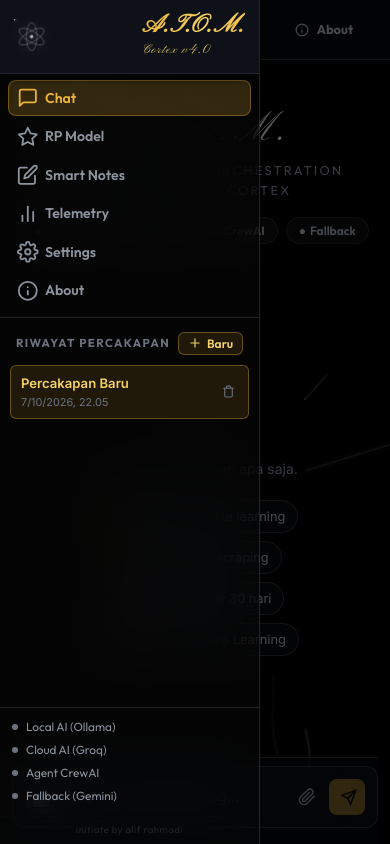
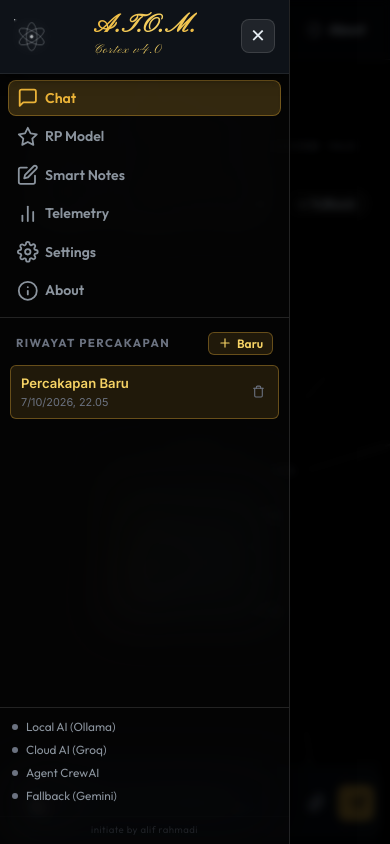
Before and after one commit to CidKagenomi1/Project-ATOM, a website: page public/index.html in a window 390 px wide. Both pictures are taken after a click on the button "Open menu". Drawn offline with nearby package versions, Linux system fonts and the light colour scheme; no server answers.

Commit message:
updated CSS version

```diff
--- a/public/assets/css/components.css
+++ b/public/assets/css/components.css
@@ -7,6 +7,7 @@
   display: flex;
   flex-direction: column;
   height: calc(100vh - var(--topbar-height));
+  height: calc(100dvh - var(--topbar-height));
   max-width: var(--max-content);
   margin: 0 auto;
   width: 100%;
@@ -1007,17 +1008,82 @@
     padding: var(--space-3);
   }
 
+  .atom-header {
+    padding: var(--space-4) 0 var(--space-3) 0;
+  }
+
   .atom-title {
-    font-size: 2.5rem;
-    letter-spacing: 0.15em;
+    font-size: 2.1rem;
+    letter-spacing: 0.1em;
+    margin-right: -0.1em;
+  }
+
+  .atom-subtitle {
+    font-size: 0.72rem;
+    letter-spacing: 0.06em;
+    padding: 0 8px;
   }
 
   .chat-layout {
-    padding: 0 var(--space-3);
+    height: calc(100vh - var(--topbar-height));
+    height: calc(100dvh - var(--topbar-height));
+    padding: 0 10px;
   }
 
   .message-body {
-    max-width: 88%;
+    max-width: 90%;
+  }
+
+  /* Prevent browser auto-zoom glitch on mobile (requires font-size >= 16px) */
+  .chat-input,
+  .model-select,
+  .rp-role-select,
+  .settings-select,
+  .search-input input,
+  select,
+  textarea,
+  input[type="text"] {
+    font-size: 16px !important;
+  }
+
+  .rp-selectors-row {
+    flex-direction: column;
+    align-items: stretch;
+    gap: 6px;
+  }
+
+  .rp-select-wrapper,
+  .model-select-wrapper {
+    width: 100%;
+    justify-content: space-between;
+  }
+
+  .rp-role-select,
+  .model-select {
+    flex: 1;
+    min-width: 0;
+    max-width: calc(100% - 75px);
+  }
+
+  .input-area {
+    padding-bottom: max(10px, env(safe-area-inset-bottom));
+  }
+
+  .input-row {
+    padding: 6px 10px;
+  }
+
+  .suggestions {
+    gap: 6px;
+    padding: 0 8px;
+  }
+
+  .suggestion-chip {
+    font-size: 0.74rem;
+    padding: 5px 10px;
+    max-width: 100%;
+    white-space: normal;
+    text-align: center;
   }
 }
 
@@ -1125,7 +1191,7 @@
   display: flex;
   align-items: center;
   gap: 4px;
-  z-index: 210;
+  z-index: 20;
 }
 
 .rp-role-select {
--- a/public/assets/css/main.css
+++ b/public/assets/css/main.css
@@ -504,6 +504,7 @@
 html {
   font-size: 16px;
   scroll-behavior: smooth;
+  overflow-x: hidden;
 }
 
 body {
@@ -514,8 +515,10 @@ body {
   -webkit-font-smoothing: antialiased;
   -moz-osx-font-smoothing: grayscale;
   min-height: 100vh;
+  min-height: 100dvh;
   position: relative;
   overflow-x: hidden;
+  width: 100%;
 }
 
 /* Background Blurry Blobs */
@@ -598,6 +601,9 @@ pre code {
 .app-shell {
   display: flex;
   min-height: 100vh;
+  min-height: 100dvh;
+  overflow-x: hidden;
+  width: 100%;
 }
 
 /* ─── Sidebar ─── */
@@ -614,6 +620,7 @@ pre code {
   top: 0;
   left: 0;
   height: 100vh;
+  height: 100dvh;
   z-index: 200;
   transition: transform 0.3s cubic-bezier(0.4, 0, 0.2, 1);
   overflow-y: auto;
@@ -668,12 +675,22 @@ pre code {
   padding: 4px 8px;
   border-radius: var(--radius-sm);
   transition: all var(--transition-fast);
+  display: flex;
+  align-items: center;
+  justify-content: center;
+}
+
+.sidebar-close-btn .mobile-icon {
   display: none;
+}
+
+.sidebar-close-btn .desktop-icon {
+  display: inline-block;
 }
 
 @media (min-width: 769px) {
   .sidebar-close-btn {
-    display: block;
+    display: flex;
   }
 }
 
@@ -781,7 +798,7 @@ pre code {
   background: transparent;
   border: 1px solid transparent;
   transition: all var(--transition-fast);
-  group: relative;
+  position: relative;
 }
 
 .session-item:hover {
@@ -1592,15 +1609,47 @@ input:checked + .atom-toggle-slider:before {
 @media (max-width: 768px) {
   .app-sidebar {
     transform: translateX(-100%);
+    width: 290px;
+    max-width: 84vw;
+    z-index: 310;
   }
 
   .app-sidebar.open {
     transform: translateX(0);
-    box-shadow: var(--shadow-lg);
+    box-shadow: 0 0 45px rgba(0, 0, 0, 0.9);
+  }
+
+  .sidebar-close-btn {
+    display: flex !important;
+    align-items: center;
+    justify-content: center;
+    width: 34px;
+    height: 34px;
+    padding: 0;
+    font-size: 1.15rem;
+    border-radius: var(--radius-md);
+    background: rgba(255, 255, 255, 0.08);
+    border: 1px solid rgba(255, 255, 255, 0.12);
+    color: var(--text-primary);
+  }
+
+  .sidebar-close-btn .desktop-icon {
+    display: none !important;
+  }
+
+  .sidebar-close-btn .mobile-icon {
+    display: inline-block !important;
+    line-height: 1;
   }
 
   .app-main {
-    margin-left: 0;
+    margin-left: 0 !important;
+    width: 100%;
+    overflow-x: hidden;
+  }
+
+  .app-topbar {
+    padding: 0 12px;
   }
 
   .mobile-menu-btn {
@@ -1623,8 +1672,10 @@ input:checked + .atom-toggle-slider:before {
   display: none;
   position: fixed;
   inset: 0;
-  background: rgba(0, 0, 0, 0.5);
-  z-index: 99;
+  background: rgba(0, 0, 0, 0.65);
+  backdrop-filter: blur(4px);
+  -webkit-backdrop-filter: blur(4px);
+  z-index: 300;
 }
 
 .sidebar-overlay.visible { display: block; }
--- a/public/assets/js/app.js
+++ b/public/assets/js/app.js
@@ -67,15 +67,26 @@ document.addEventListener('DOMContentLoaded', () => {
     }
   }
 
-  // Inject close button in sidebar header on desktop
+  // Inject close/collapse button in sidebar header (desktop & mobile)
   const sidebarHeader = document.querySelector('.sidebar-header');
-  if (sidebarHeader) {
+  if (sidebarHeader && !sidebarHeader.querySelector('.sidebar-close-btn')) {
     const closeBtn = document.createElement('button');
     closeBtn.className = 'sidebar-close-btn';
-    closeBtn.innerHTML = '◀';
-    closeBtn.title = 'Collapse Sidebar';
+    closeBtn.innerHTML = `
+      <span class="desktop-icon">◀</span>
+      <span class="mobile-icon">✕</span>
+    `;
+    closeBtn.title = 'Tutup / Ciutkan Sidebar';
     closeBtn.type = 'button';
-    closeBtn.addEventListener('click', toggleSidebar);
+    closeBtn.setAttribute('aria-label', 'Tutup Sidebar');
+    closeBtn.addEventListener('click', (e) => {
+      e.stopPropagation();
+      if (window.innerWidth <= 768) {
+        closeSidebar();
+      } else {
+        toggleSidebar();
+      }
+    });
     sidebarHeader.appendChild(closeBtn);
   }
 
--- a/public/index.html
+++ b/public/index.html
@@ -5,8 +5,8 @@
   <meta name="viewport" content="width=device-width, initial-scale=1.0">
   <title>A.T.O.M. — Autonomous Task Orchestration Machine</title>
   <meta name="description" content="ATOM: AI assistant powered by Gemini & Groq. Smart, fast, and intelligent.">
-  <link rel="stylesheet" href="assets/css/main.css?v=4.5">
-  <link rel="stylesheet" href="assets/css/components.css?v=4.5">
+  <link rel="stylesheet" href="assets/css/main.css?v=4.6">
+  <link rel="stylesheet" href="assets/css/components.css?v=4.6">
   <!-- marked.js for markdown rendering -->
   <script src="https://cdn.jsdelivr.net/npm/marked/marked.min.js"></script>
 </head>
```
Also changed, not shown: public/about.html (+2 -2 lines), public/notes.html (+2 -2 lines), public/roleplay.html (+3 -3 lines), public/settings.html (+2 -2 lines), public/telemetry.html (+2 -2 lines).
